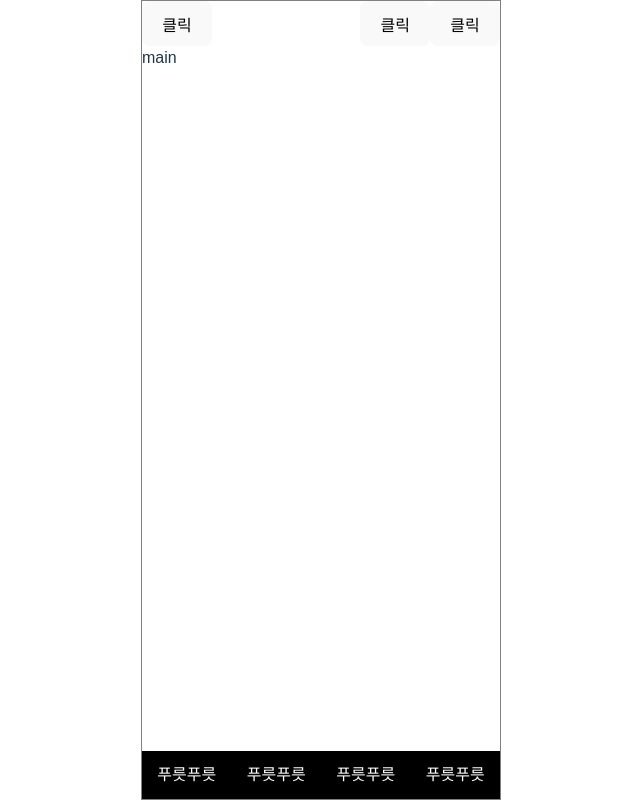
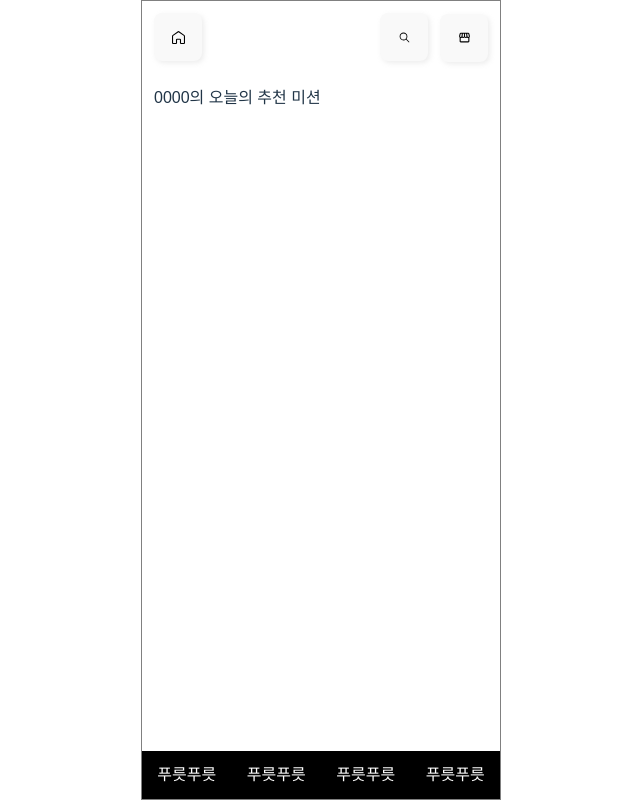
Before and after one commit to puru-puru/puru-puru-FE, a React (Vite) app: page /mainpage in a window 1280 px wide. Shown: the whole page, without its empty margins (319-959 px from the left). Built offline with nearby package versions, Linux system fonts and the light colour scheme.

Commit message:
[Feat(navbar)] navbar 추가

```diff
--- a/package.json
+++ b/package.json
@@ -13,7 +13,7 @@
     "@emotion/react": "^11.11.3",
     "@emotion/styled": "^11.11.0",
     "@mui/icons-material": "^5.15.8",
-    "@mui/material": "^5.15.7",
+    "@mui/material": "^5.15.9",
     "@mui/styled-engine-sc": "^6.0.0-alpha.15",
     "@tanstack/react-query": "^4.29.5",
     "axios": "^1.6.7",
--- a/src/components/atoms/Layout.tsx
+++ b/src/components/atoms/Layout.tsx
@@ -37,7 +37,7 @@ const Layout: React.FC = () => {
                 <LayoutContent>
                     {isMain && <Navbar />}
                     <Outlet />
-                    {(!isOnboarding || isName) && <Footer />}
+                    {(!isOnboarding || !isName) && <Footer />}
                 </LayoutContent>
             </LayoutContainer>
         </>
--- a/src/components/atoms/Navbar.tsx
+++ b/src/components/atoms/Navbar.tsx
@@ -1,21 +1,61 @@
 import React from 'react';
 import { CSSProperties } from 'styled-components';
-// import
+import { GrHomeRounded } from 'react-icons/gr';
+import { IoIosSearch } from 'react-icons/io';
+import { MdStorefront } from 'react-icons/md';
+
 const Navbar: React.FC = () => {
-    const NavbarStyle: CSSProperties = {
+    const NavbarWrapper: CSSProperties = {
         display: 'flex',
         justifyContent: 'space-between',
+        maxWidth: '360px',
+        padding: '12px',
+        gap: '6px',
+    };
+    const NavbarHomeButtonStyle: CSSProperties = {
+        boxShadow: '2px 2px 5px rgba(185, 185, 185, 0.25)',
+        width: '48px',
+        height: '48px',
+        display: 'flex',
+        justifyContent: 'center',
+        alignItems: 'center',
+        fontSize: '13px',
+    };
+    const NavbarSearchButtonStyle: CSSProperties = {
+        marginRight: '60px',
+        boxShadow: '2px 2px 5px rgba(185, 185, 185, 0.25)',
+        width: '48px',
+        height: '48px',
+        display: 'flex',
+        justifyContent: 'center',
+        alignItems: 'center',
+        fontSize: '13px',
+    };
+    const NavbarStoreButtonStyle: CSSProperties = {
+        marginLeft: '60px',
+        marginTop: '-47.5px',
+        boxShadow: '2px 2px 5px rgba(185, 185, 185, 0.25)',
+        width: '48px',
+        height: '48px',
+        display: 'flex',
+        justifyContent: 'center',
+        alignItems: 'center',
+        fontSize: '13px',
     };
     return (
-        <>
-            <div style={NavbarStyle}>
-                <button>클릭</button>
-                <div>
-                    <button>클릭</button>
-                    <button>클릭</button>
-                </div>
+        <nav style={NavbarWrapper}>
+            <button style={NavbarHomeButtonStyle}>
+                <GrHomeRounded />
+            </button>
+            <div>
+                <button style={NavbarSearchButtonStyle}>
+                    <IoIosSearch />
+                </button>
+                <button style={NavbarStoreButtonStyle}>
+                    <MdStorefront />
+                </button>
             </div>
-        </>
+        </nav>
     );
 };
 
--- a/src/pages/mainpage/MainPage.styles.ts
+++ b/src/pages/mainpage/MainPage.styles.ts
@@ -3,4 +3,5 @@ import styled from 'styled-components';
 export const MainWrapper = styled.div`
     display: flex;
     flex-direction: column;
+    padding: 12px;
 `;
--- a/src/pages/mainpage/MainPage.tsx
+++ b/src/pages/mainpage/MainPage.tsx
@@ -4,7 +4,7 @@ import * as St from './MainPage.styles';
 const MainPage: React.FC = () => {
     return (
         <St.MainWrapper>
-            <div>main</div>
+            <div>0000의 오늘의 추천 미션</div>
         </St.MainWrapper>
     );
 };
```
Also changed, not shown: src/pages/mainpage/SwipeableTextMobileStepper.tsx (deleted, +0 -80 lines), 1 other file (tests, documents, lock files or other folders).
